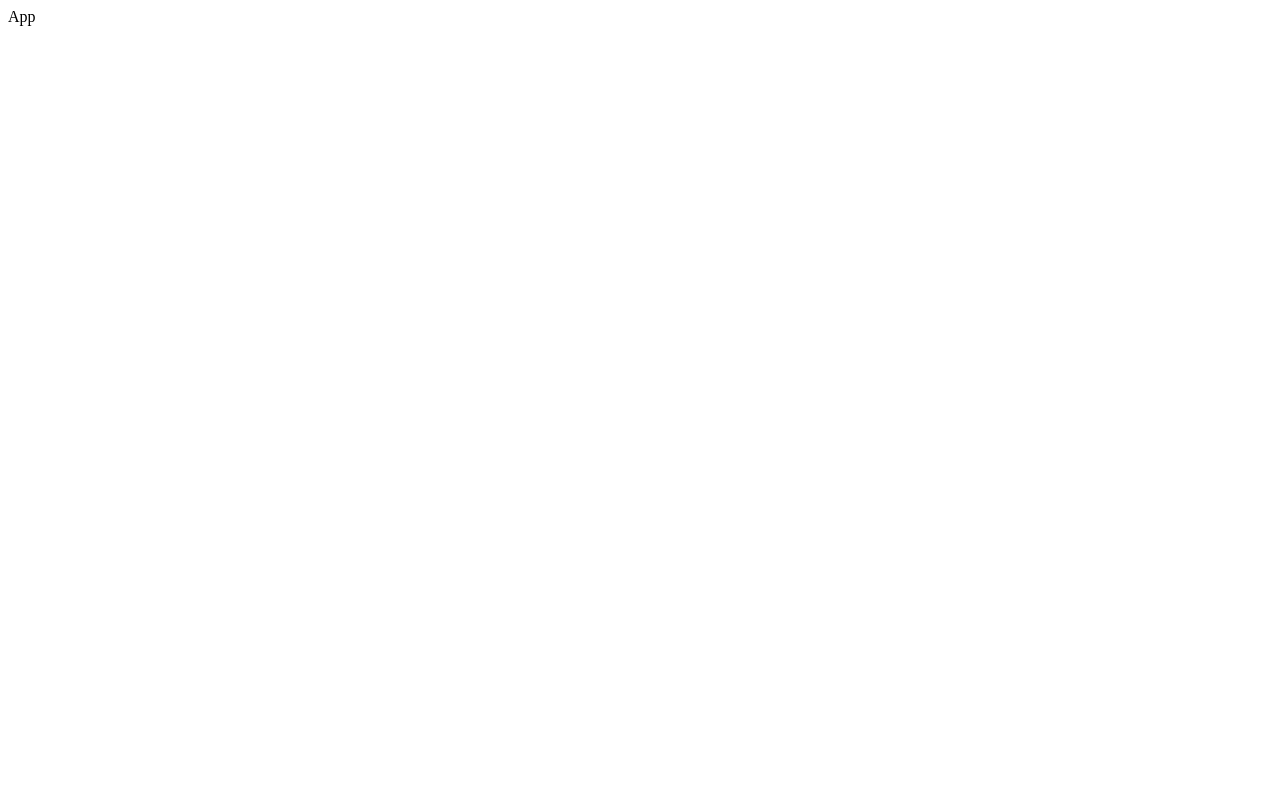
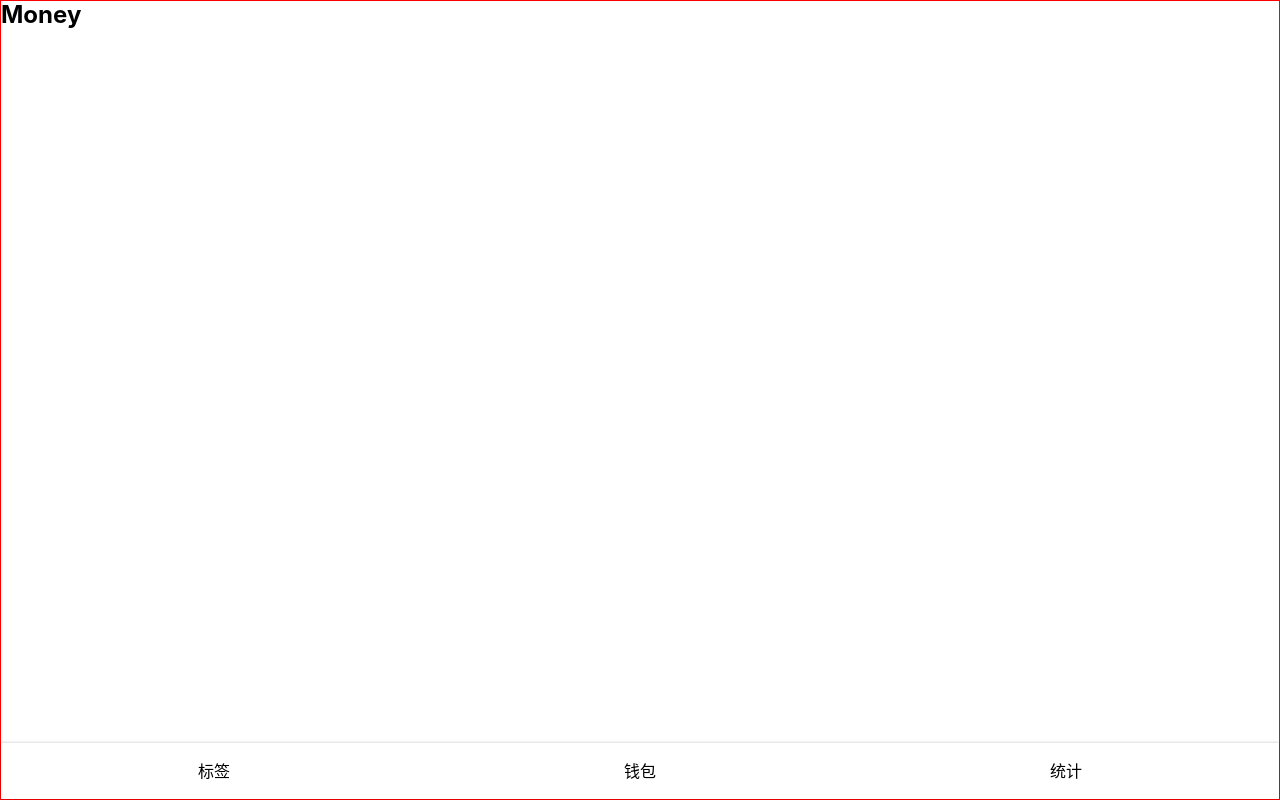
Before and after one commit to xiaozuzong-aslan/react-demo-typescript, a React (Create React App) app: page /#/money in a window 1280 px wide. Built offline with nearby package versions, Linux system fonts and the light colour scheme.

Commit message:
第一次提交

```diff
--- a/package.json
+++ b/package.json
@@ -10,9 +10,11 @@
     "@types/node": "^12.0.0",
     "@types/react": "^16.9.0",
     "@types/react-dom": "^16.9.0",
+    "@types/react-router-dom": "^5.1.4",
     "node-sass": "npm:dart-sass",
     "react": "^16.13.1",
     "react-dom": "^16.13.1",
+    "react-router-dom": "^5.1.2",
     "react-scripts": "3.4.1",
     "styled-components": "^5.1.0",
     "typescript": "~3.7.2"
--- a/src/App.tsx
+++ b/src/App.tsx
@@ -1,12 +1,65 @@
 import React from 'react';
+import 'index.scss';
+import 'helper.scss'
+import {
+  HashRouter as Router,
 
+  Switch,
+  Route,
+  Redirect
+} from 'react-router-dom'
+import styled from 'styled-components'
+import Nav from 'components/Nav'
 
-function App() {
+const Wrapper  = styled.div`
+  border:1px solid red;
+  min-height:100vh;
+  display:flex;
+  flex-direction:column;
+
+`
+const Main = styled.main`
+  flex-grow:1;
+`;
+
+export default function App() {
   return (
-    <div>
-      App
-    </div>
+    <Wrapper>
+       <Router>
+        <Main>
+        <Switch >
+          <Redirect  from="/" exact to="/money" />
+          <Route path="/tags">
+            <Tags />
+          </Route>
+          <Route path="/money">
+            <Money />
+          </Route>
+          <Route path="/statistics">
+            <Statistics />
+          </Route>
+          <Route path="*">
+            <NotFind />
+          </Route>
+        </Switch>
+        </Main>
+        <Nav />
+    </Router>
+    </Wrapper>
   );
 }
 
-export default App;
+function Tags() {
+  return <h2>Tags</h2>;
+}
+
+function Money() {
+  return <h2>Money</h2>;
+}
+
+function Statistics() {
+  return <h2>Statistics</h2>;
+}
+function NotFind(){
+  return <h2>大哥你想干哈</h2>
+}
--- /dev/null
+++ b/src/components/Nav.tsx
@@ -0,0 +1,36 @@
+import React from 'react';
+import styled from 'styled-components'
+import {Link} from 'react-router-dom'
+
+
+const NavWrapper = styled.nav`
+  box-shadow:0 0 3px rgba(0,0,0,0.25);
+  line-height:24px;
+  ul{
+    display:flex;
+    li{
+      width:33.333vw;
+      display:flex;
+      justify-content:center;
+      padding:16px 0;
+    }
+  }
+`;
+
+
+export default function Nav (){
+    return (
+    <NavWrapper>
+         <ul>
+            <li>
+              <Link to="/tags">标签</Link>
+            </li>
+            <li>
+              <Link to="/money">钱包</Link>
+            </li>
+            <li>
+              <Link to="/statistics">统计</Link>
+            </li>
+          </ul>
+    </NavWrapper>)
+}
--- /dev/null
+++ b/src/helper.scss
@@ -0,0 +1 @@
+$font-hei:-apple-system, "Noto Sans", "Helvetica Neue", Helvetica, "Nimbus Sans L", Arial, "Liberation Sans", "PingFang SC", "Hiragino Sans GB", "Noto Sans CJK SC", "Source Han Sans SC", "Source Han Sans CN", "Microsoft YaHei", "Wenquanyi Micro Hei", "WenQuanYi Zen Hei", "ST Heiti", SimHei, "WenQuanYi Zen Hei Sharp", sans-serif;
--- /dev/null
+++ b/src/index.scss
@@ -0,0 +1,17 @@
+@import 'helper';
+*{margin: 0;padding: 0;}
+*{box-sizing: border-box;}
+*::before{margin: 0;padding: 0;box-sizing: border-box;}
+*::after{margin: 0;padding: 0;box-sizing: border-box;}
+ul,ol{
+    list-style: none;
+}
+a{
+    text-decoration:none;
+    color:inherit;
+}
+body{
+    font-family: $font-hei;
+    font-size: 16px;
+    line-height: 1.2;
+}
```
Also changed, not shown: 1 other file (tests, documents, lock files or other folders).
